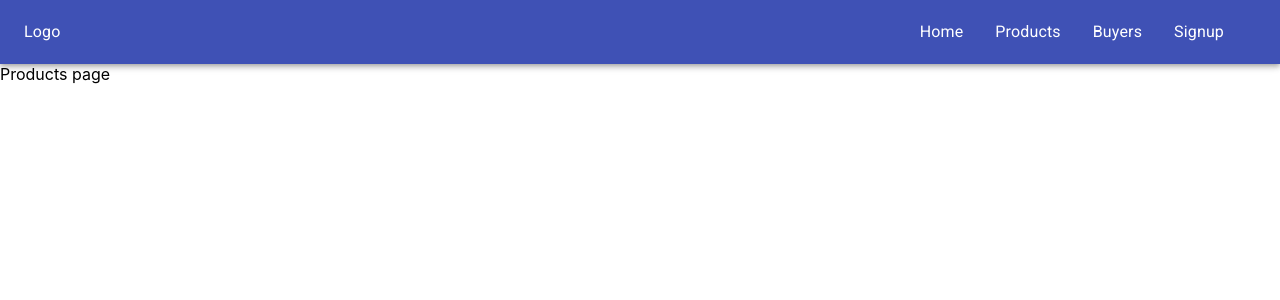
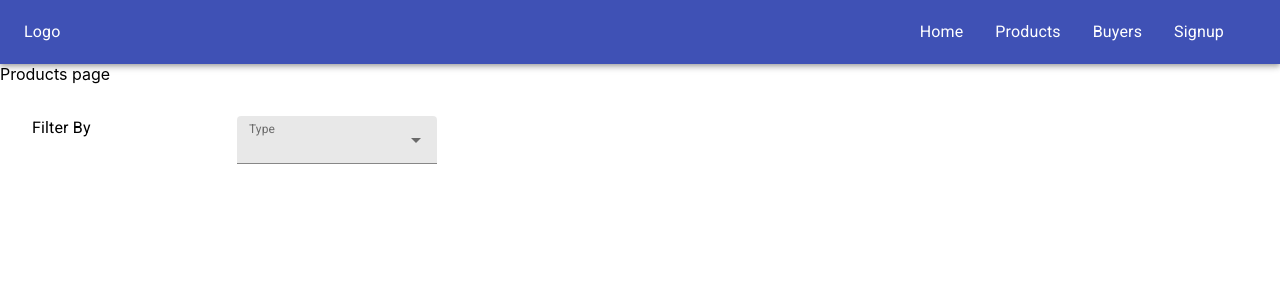
Before and after one commit to BuildForSDGCohort2/coffee-port-client, a React (Create React App) app: page /products in a window 1280 px wide. Shown: the top 300 px of the page. Built offline with nearby package versions, Linux system fonts and the light colour scheme; no server answers.

Commit message:
feat: filter UI and re-render

```diff
--- a/package.json
+++ b/package.json
@@ -6,6 +6,7 @@
     "@apollo/react-hooks": "^4.0.0",
     "@material-ui/core": "^4.11.0",
     "@material-ui/icons": "^4.9.1",
+    "@material-ui/lab": "^4.0.0-alpha.56",
     "@material-ui/styles": "^4.10.0",
     "@testing-library/jest-dom": "^4.2.4",
     "@testing-library/react": "^9.5.0",
--- /dev/null
+++ b/src/components/custom-combo-box/custom-combo-box.component.jsx
@@ -0,0 +1,18 @@
+import React from 'react';
+import TextField from '@material-ui/core/TextField';
+import Autocomplete from '@material-ui/lab/Autocomplete';
+
+
+const CustomComboBox=({label,...allProps})=> {
+    return(
+    <Autocomplete
+      {...allProps}
+      size='small'
+      style={{ width: 200 }}
+      renderInput={(params) => <TextField {...params}
+      InputLabelProps={{
+        shrink: true,
+      }} label={label} variant="filled" />}
+    />
+  );}
+  export default CustomComboBox;
--- /dev/null
+++ b/src/components/filter/filter.component.jsx
@@ -0,0 +1,110 @@
+import React,{useState} from 'react';
+import CustomComboBox from '../custom-combo-box/custom-combo-box.component';
+import {COFFEE_DATA,TYPE, FLOWER_DATA, OILSEED_DATA} from './filter.data';
+import useStyles from './filter.styles';
+import {Grid, Typography} from '@material-ui/core';
+
+const Filter=()=>{
+    const classes = useStyles();
+    const [selectedType,setSelectedType]=useState('');
+    return(
+    <div className={classes.root}>
+        <Grid container spacing={2}>
+
+        <Grid item xs={2}>
+            <Typography >Filter By</Typography>
+        </Grid>
+
+        <Grid item xs={2}>
+        <CustomComboBox
+        value={selectedType}
+        onChange={(event, newValue) => {
+            setSelectedType(newValue);
+        }}
+        id="type"
+        options={TYPE}
+        getOptionLabel={(option)=>(option)}
+        label='Type'
+
+        />
+        </Grid>
+
+        {
+            (selectedType==='Coffee')?
+            (<Grid container item xs={8} spacing={2}>
+                <Grid item xs={3}>
+                <CustomComboBox id='geographicalDesignation'
+            filterSelectedOptions
+            multiple
+             options={COFFEE_DATA.GeographicalDesignation}
+             label='Geographical Designation'
+             groupBy={(option) => option.origin}
+            getOptionLabel={(option) => option.specificOrigin}
+             />
+                </Grid>
+
+
+             <Grid item xs={3}>
+             <CustomComboBox
+                multiple
+                id="group"
+                options={COFFEE_DATA.Group}
+                getOptionLabel={(option)=>(option)}
+                filterSelectedOptions
+                label='Group'
+
+              />
+                </Grid>
+
+            <Grid item xs={3}>
+            <CustomComboBox
+                multiple
+                id="grade"
+                options={COFFEE_DATA.Grade}
+                getOptionLabel={(option)=>(option)}
+                filterSelectedOptions
+                label='Grade'
+
+              />
+                </Grid>
+                </Grid>):
+                (selectedType==='Cut Flower')?(
+                    <Grid container item xs={8} spacing={2}>
+             <Grid item xs={3}>
+             <CustomComboBox
+                multiple
+                id="flower-type"
+                options={FLOWER_DATA.FlowerType}
+                getOptionLabel={(option)=>(option)}
+                filterSelectedOptions
+                label='FlowerType'
+
+              />
+                </Grid>
+                </Grid>):(selectedType==='Oil Seed')?(
+                <Grid container item xs={8} spacing={2}>
+             <Grid item xs={3}>
+             <CustomComboBox
+                multiple
+                id="oilseed-type"
+                options={OILSEED_DATA.OilSeedType}
+                getOptionLabel={(option)=>(option)}
+                filterSelectedOptions
+                label='OilSeedType'
+
+              />
+                </Grid>
+                </Grid>):null
+        }
+
+      </Grid>
+
+
+
+    </div>
+
+);}
+
+
+
+export default Filter;
--- /dev/null
+++ b/src/components/filter/filter.data.js
@@ -0,0 +1,37 @@
+export const COFFEE_DATA = {
+  GeographicalDesignation: [
+    { origin: 'YIRGACHEFE', specificOrigin: 'YIRGACHEFE A' },
+    { origin: 'YIRGACHEFE', specificOrigin: 'YIRGACHEFE B' },
+    { origin: 'SIDAMA', specificOrigin: 'SIDAMA A' },
+    { origin: 'SIDAMA', specificOrigin: 'SIDAMA B' },
+    { origin: 'SIDAMA', specificOrigin: 'SIDAMA C' },
+    { origin: 'SIDAMA', specificOrigin: 'SIDAMA D' },
+  ],
+  Group: [
+    'Commercial Grade Washed',
+    'Commercial Grade Unwashed',
+    'Speciality Grade Washed',
+    'Speciality Grade unwashed',
+
+  ],
+  Grade: [
+    'Q1',
+    'Q2',
+    '3',
+    '4',
+    '5',
+    '6',
+    '7',
+    '8',
+    '9',
+  ],
+};
+
+export const FLOWER_DATA = {
+  FlowerType: ['Chrysanthemums', 'Carnations', 'Amaranth'],
+
+};
+export const OILSEED_DATA = {
+  OilSeedType: ['Sesame Seed', 'Mustard Seed', 'Pumpkin Seed'],
+};
+export const TYPE = ['Coffee', 'Oil Seed', 'Cut Flower'];
--- /dev/null
+++ b/src/components/filter/filter.styles.js
@@ -0,0 +1,15 @@
+import { makeStyles } from '@material-ui/styles';
+
+const useStyles = makeStyles((theme) => ({
+  root: {
+    flexGrow: 1,
+    padding: theme.spacing(4),
+  },
+  paper: {
+    padding: theme.spacing(2),
+    textAlign: 'center',
+    color: theme.palette.text.secondary,
+  },
+}));
+
+export default useStyles;
--- a/src/pages/products/products.component.jsx
+++ b/src/pages/products/products.component.jsx
@@ -1,9 +1,11 @@
 import React from 'react';
+import Filter from '../../components/filter/filter.component';
 
 
 const Products=()=>(
     <div>
         Products page
+        <Filter/>
     </div>
 );
 
```
Also changed, not shown: src/components/custom-combo-box/custom-combo-box.styles.js (added), 1 other file (tests, documents, lock files or other folders).
